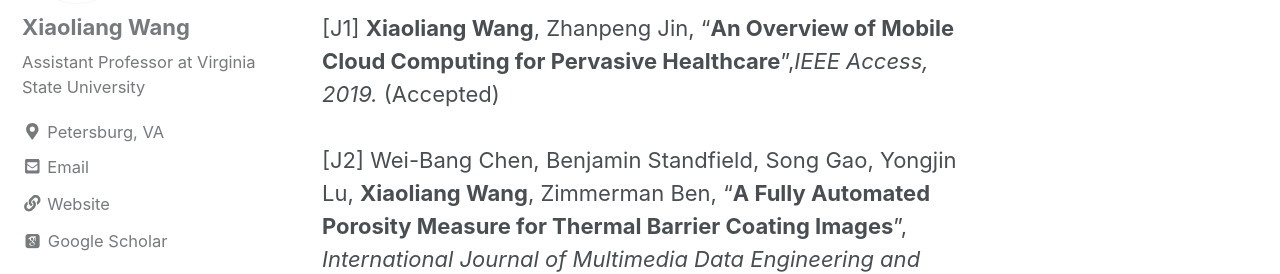
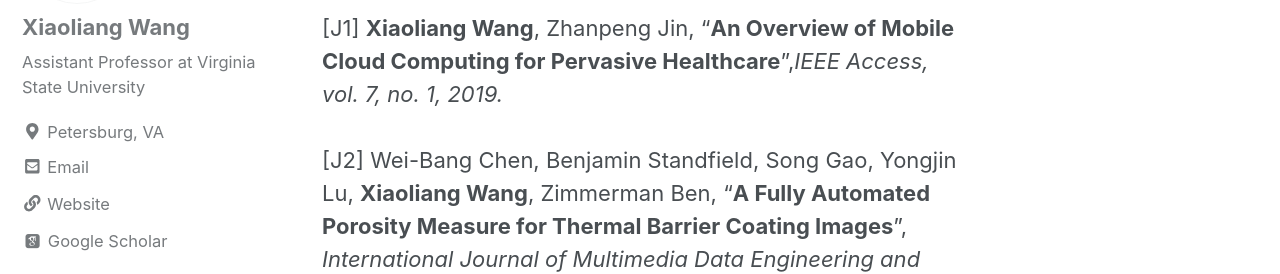
Before and after one commit to wang-xiaoliang/wang-xiaoliang.github.io, a Jekyll site: the page built from _pages/publications.md, in a window 1280 px wide and 900 px high. Shown: the part 217-491 px from the top of the window. Built offline with Jekyll 4.4.1, drawn with Linux system fonts in a browser that asks for light colours; cached includes are drawn as plain includes; nearby versions of some CDN libraries; some web fonts are replaced.

Commit message:
IEEE Access Paper

```diff
--- a/_pages/publications.md
+++ b/_pages/publications.md
@@ -7,7 +7,7 @@ author_profile: true
 
 <b>Journal</b><br>
 
-[J1] <b>Xiaoliang Wang</b>, Zhanpeng Jin, "<b>An Overview of Mobile Cloud Computing for Pervasive Healthcare</b>",<i>IEEE Access, 2019.</i> (Accepted) &nbsp;<br><br>
+[J1] <b>Xiaoliang Wang</b>, Zhanpeng Jin, "<b>An Overview of Mobile Cloud Computing for Pervasive Healthcare</b>",<i>IEEE Access, vol. 7, no. 1, 2019.</i> &nbsp;<br><br>
 [J2] Wei-Bang Chen, Benjamin Standfield, Song Gao, Yongjin Lu, <b>Xiaoliang Wang</b>, Zimmerman Ben, "<b>A Fully Automated Porosity Measure for Thermal Barrier Coating Images</b>",
       <i>International Journal of Multimedia Data Engineering and Management (IJMDEM), vol. 9, no. 4, 2018.</i> &nbsp;<br><br>
 [J3] <b>Xiaoliang Wang</b>, Qiong Gui, Bingwei Liu, Zhanpeng Jin, and Yu Chen, "<b>Enabling Smart Personalized Healthcare: a Hybrid Mobile-Cloud Approach for ECG Telemonitoring</b>",
```
